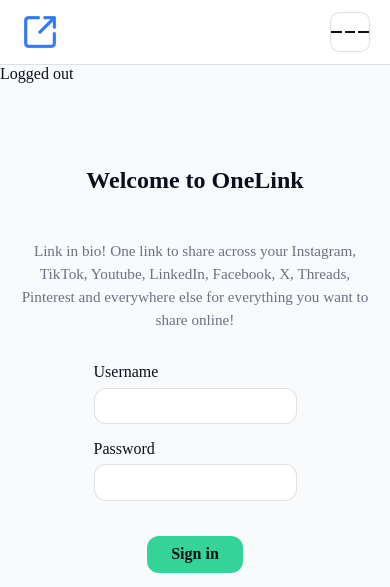
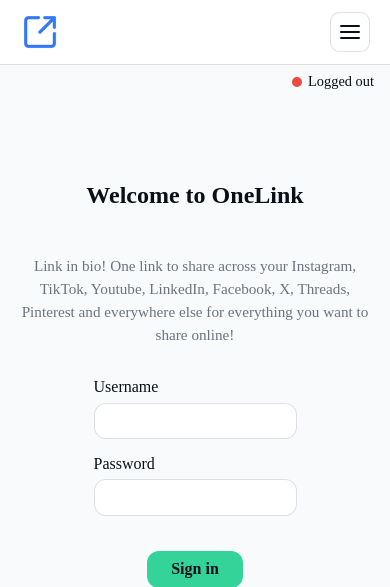
Before and after one commit to nadiaglitch/onelink, a Django app: page / in a window 390 px wide. Shown: the top 587 px of the page. Run offline with Django 4.2, Linux system fonts and the light colour scheme.

Commit message:
Improving nav bar and burger icon on mobile

```diff
--- a/static/css/site.css
+++ b/static/css/site.css
@@ -45,22 +45,62 @@
 .nav-links a[aria-current="page"]{outline:2px solid var(--border)}
 
 /* Mobile toggle */
-.nav-toggle{
-  display:none;width:40px;height:40px;border:1px solid var(--border);
-  border-radius:.6rem;background:var(--card);align-items:center;justify-content:center;gap:3px;padding:0;
+/* Mobile toggle */
+.nav-toggle {
+  display: none;
+  width: 40px;
+  height: 40px;
+  border: 1px solid var(--border);
+  border-radius: 0.6rem;
+  background: var(--card);
+  align-items: center;
+  justify-content: center;
+  flex-direction: column;      /* 👈 stack bars vertically */
+  gap: 4px;                    /* space between bars */
+  padding: 0;
+  cursor: pointer;             /* optional: makes it clickable */
 }
-.nav-toggle .bar{display:block;width:20px;height:2px;background:var(--text)}
-@media (max-width:768px){
-  .nav-toggle{display:inline-flex}
-  .nav-links{
-    position:absolute;right:1.25rem;top:64px;background:var(--card);
-    border:1px solid var(--border);border-radius:.8rem;box-shadow:0 12px 30px rgba(0,0,0,.18);
-    padding:.5rem;display:none;
+
+.nav-toggle .bar {
+  display: block;
+  width: 20px;
+  height: 2px;
+  background: var(--text);
+  border-radius: 1px;          /* smoother ends */
+  transition: all 0.3s ease;   /* optional: smooth animation */
+}
+
+@media (max-width: 768px) {
+  .nav-toggle {
+    display: inline-flex;      /* 👈 shows toggle only on mobile */
   }
-  .nav-links.open{display:block}
-  .nav-links ul{display:grid;gap:.25rem}
-  .nav-links a{display:block}
+
+  .nav-links {
+    position: absolute;
+    right: 1.25rem;
+    top: 64px;
+    background: var(--card);
+    border: 1px solid var(--border);
+    border-radius: 0.8rem;
+    box-shadow: 0 12px 30px rgba(0, 0, 0, 0.18);
+    padding: 0.5rem;
+    display: none;
+  }
+
+  .nav-links.open {
+    display: block;
+  }
+
+  .nav-links ul {
+    display: grid;
+    gap: 0.25rem;
+  }
+
+  .nav-links a {
+    display: block;
+  }
 }
+
 
 /* =========================================
    Shared Button Styles
@@ -333,3 +373,31 @@
 
 /* pop a little on hover */
 .avatar-wrap:hover .avatar-edit-badge { opacity: 1; }
+
+.login-status-container {
+  display: flex;
+  justify-content: flex-end;
+  padding: 0.5rem 1rem;
+}
+
+.login-status {
+  display: flex;
+  align-items: center;
+  gap: 0.4rem;
+  font-size: 0.9rem;
+}
+
+.login-status .dot {
+  width: 10px;
+  height: 10px;
+  border-radius: 50%;
+  background-color: grey;
+}
+
+.login-status.logged-in .dot {
+  background-color: #2ecc71; /* green */
+}
+
+.login-status.logged-out .dot {
+  background-color: #e74c3c; /* red */
+}
--- a/templates/base.html
+++ b/templates/base.html
@@ -72,6 +72,8 @@
   <main role="main">
 
     <!-- Login Status Indicator -->
+ <!-- Login Status UNDER nav -->
+  <div class="login-status-container">
     <div class="login-status {% if request.user.is_authenticated %}logged-in{% else %}logged-out{% endif %}" aria-live="polite">
       <span class="dot" aria-hidden="true"></span>
       <span class="label">
@@ -82,6 +84,8 @@
         {% endif %}
       </span>
     </div>
+  </div>
+</header>
 
     {% block content %}{% endblock %}
   </main>
```
Also changed, not shown: 1 other file. Lines whose indentation alone changed are shown as unchanged.
